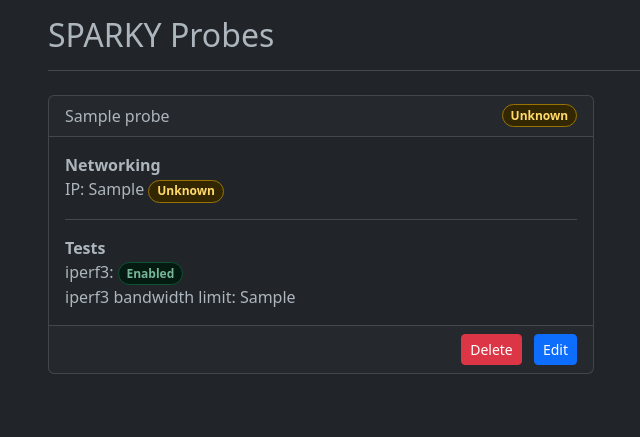
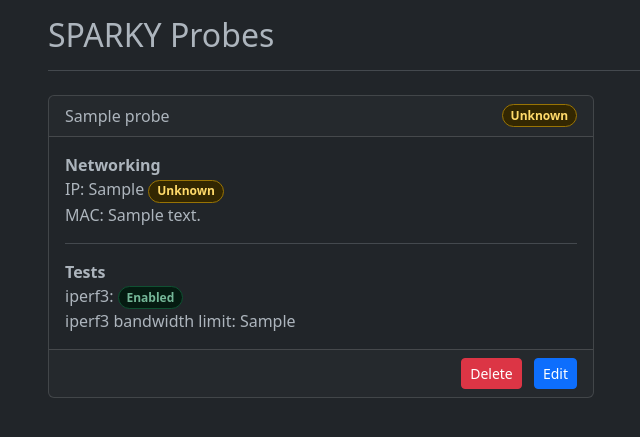
Before and after one commit to wobcom/sparky-web, a Django app: template web/templates/web/probes.html in a window 1280 px wide. Shown: the part 56-493 px from the top of the page, without its empty margins (34-674 px from the left). Run offline with Django 4.2, Linux system fonts and the light colour scheme; the template is opened without the code that fills it: most values are stand-ins (such as "Sample title", 1, 10 or a date in 2020); some libraries are stand-ins or nearby versions.

Commit message:
probes view: display mac address

```diff
--- a/web/templates/web/probes.html
+++ b/web/templates/web/probes.html
@@ -46,6 +46,8 @@
             {% else %}
               <span class="badge bg-warning-subtle border border-warning-subtle text-warning-emphasis rounded-pill">Unknown</span>
             {% endif %}
+            <br />
+            MAC: {{ probe.mac_address }}
             <hr />
             <span class="fw-bold">Tests</span><br />
             iperf3:
```
